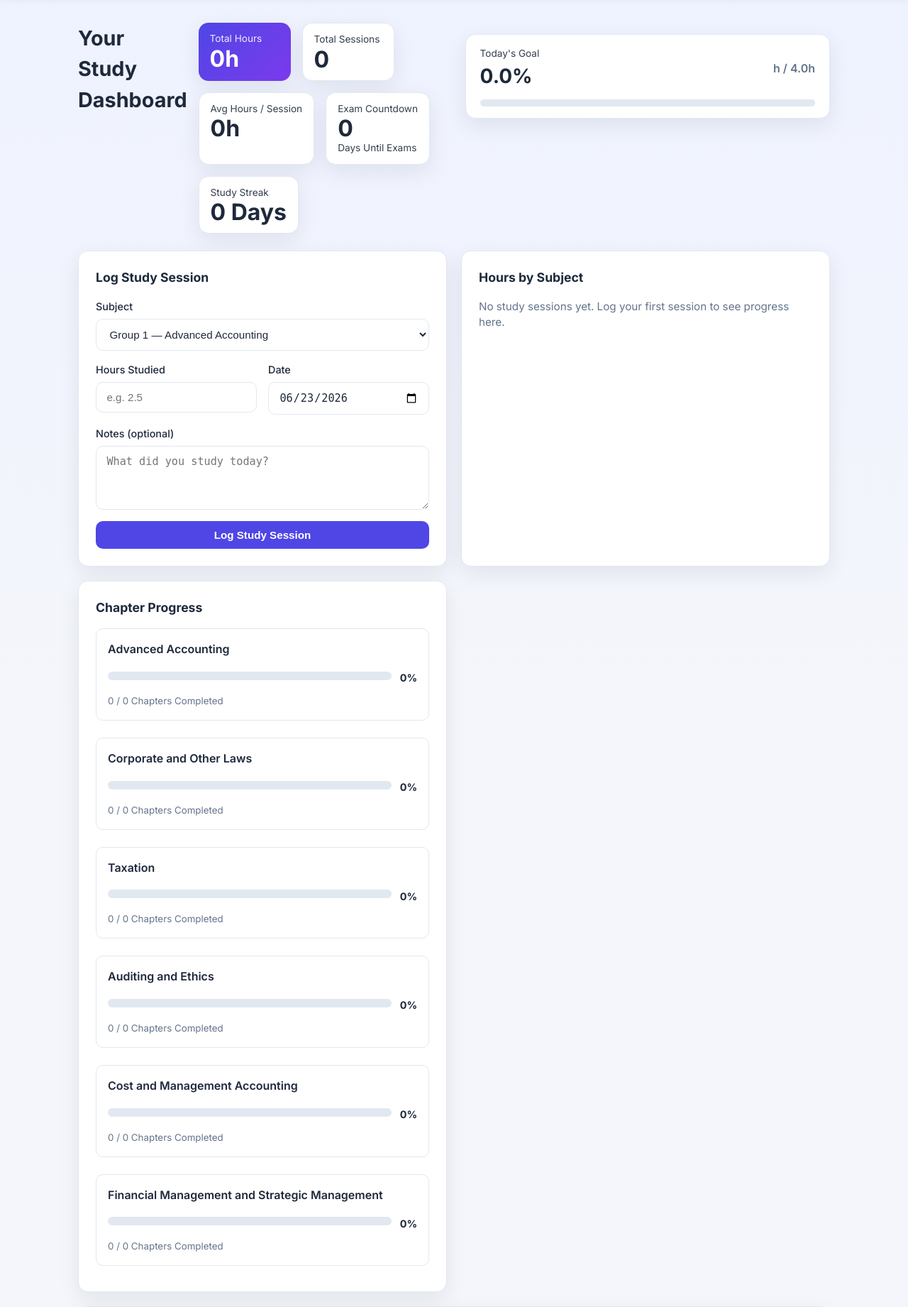
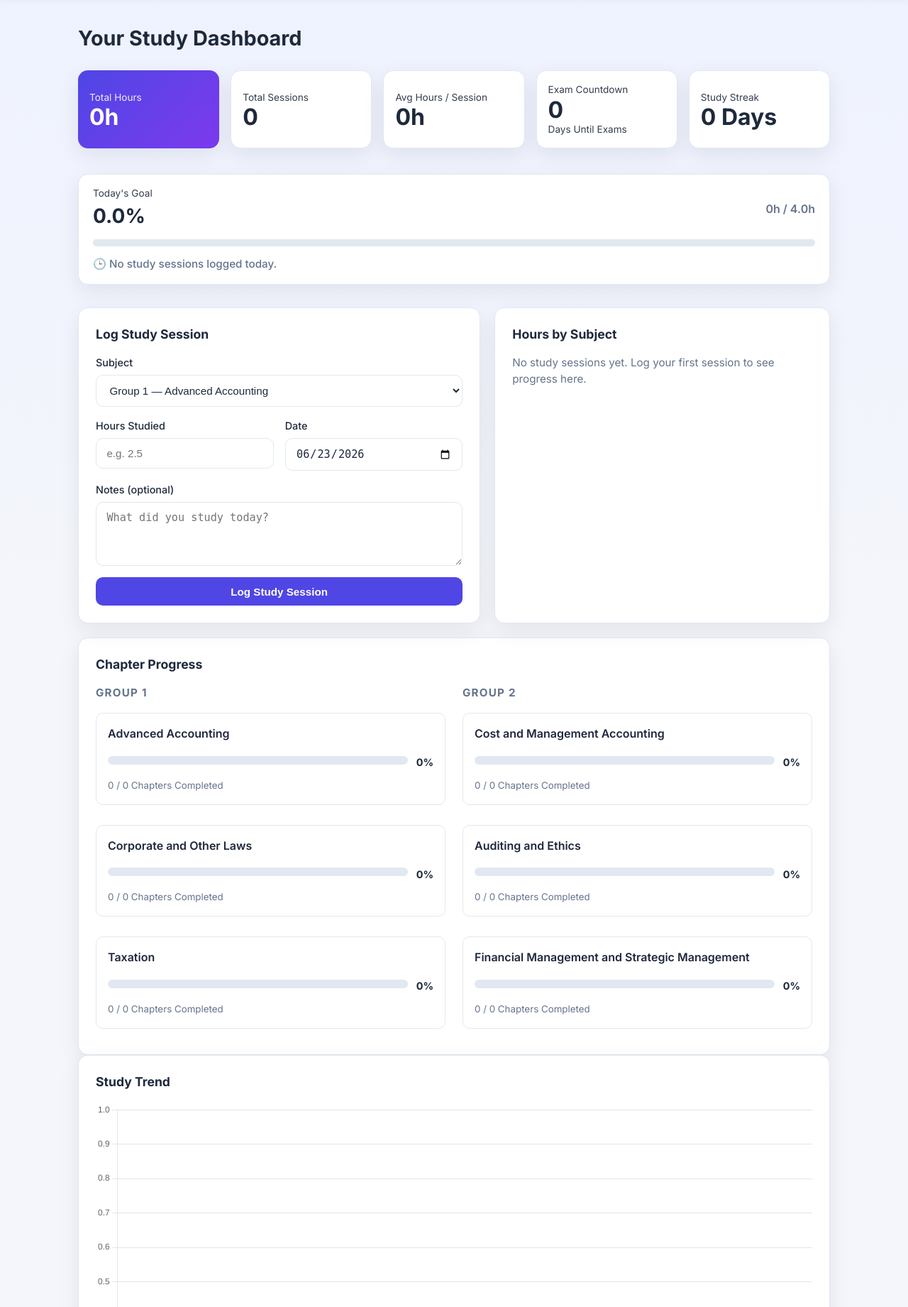
Before and after one commit to tiramisubees/CA-Intermediate-Study-Tracker, a Flask app: page /dashboard in a window 1280 px wide. Shown: the part 80-1921 px from the top of the page at 71% size. Run offline with Flask 3, Linux system fonts and the light colour scheme; the visitor is signed in with stand-in values (Sample User, id 1); data comes from the database, SQL or seed files in the repository; data that the repository does not hold is empty.

Commit message:
Initial commit

```diff
--- a/app/main/routes.py
+++ b/app/main/routes.py
@@ -165,10 +165,56 @@ def dashboard():
                 100
             )
 
-        remaining_hours = max(
-            round(daily_goal - today_hours, 1),
-            0
-        )
+        remaining_hours = max(daily_goal - today_hours, 0)
+
+        if today_hours == 0:
+            goal_message = "🕒 No study sessions logged today."
+
+        elif today_hours >= daily_goal:
+            goal_message = "🎯 Goal achieved! Great job today."
+
+        else:
+           goal_message = f"📚 {remaining_hours:.1f} hours remaining to reach today's goal."
+
+        if today_hours == 0:
+            goal_status = "empty"
+
+        elif today_hours >= daily_goal:
+            goal_status = "achieved"
+
+        else:
+            goal_status = "progress"
+
+    group1_progress = [
+    item for item in subject_progress
+    if item["subject"].group_name == "Group 1"
+    ]
+
+    group1_order = [
+    "Advanced Accounting",
+    "Corporate and Other Laws",
+    "Taxation"
+    ]
+
+    group1_progress.sort(
+        key=lambda item: group1_order.index(item["subject"].name)
+    )
+
+    group2_progress = [
+        item for item in subject_progress
+        if item["subject"].group_name == "Group 2"
+    ]
+
+    group2_order = [
+    "Cost and Management Accounting",
+    "Auditing and Ethics",
+    "Financial Management and Strategic Management"
+    ]
+
+    group2_progress.sort(
+        key=lambda item: group2_order.index(item["subject"].name)
+    )
+
 
     return render_template(
         "main/dashboard.html",
@@ -186,6 +232,10 @@ def dashboard():
         daily_goal=daily_goal,
         goal_percentage=goal_percentage,
         remaining_hours=remaining_hours,
+        goal_message=goal_message,
+        today_hours=today_hours,
+        group1_progress=group1_progress,
+        group2_progress=group2_progress,
     )
 
 @main_bp.route("/subject/<int:subject_id>")
--- a/app/static/css/style.css
+++ b/app/static/css/style.css
@@ -248,10 +248,9 @@ a:hover {
 
 .dashboard-header {
     display: flex;
-    align-items: flex-start;
-    justify-content: space-between;
-    gap: 1rem;
-    margin-bottom: 1.5rem;
+    flex-direction: column;
+    gap: 1.25rem;
+    margin-bottom: 2rem;
 }
 
 .dashboard-header h1 {
@@ -264,9 +263,10 @@ a:hover {
 }
 
 .dashboard-stats {
-    display: flex;
-    flex-wrap: wrap;
+    display: grid;
+    grid-template-columns: repeat(5, 1fr);
     gap: 1rem;
+    width: 100%;
 }
 
 .stat-card {
@@ -277,6 +277,10 @@ a:hover {
     box-shadow: var(--shadow);
     min-width: 130px;
     transition: transform 0.2s ease, box-shadow 0.2s ease;
+    min-height: 110px;
+    display: flex;
+    flex-direction: column;
+    justify-content: center;
 }
 
 
@@ -300,7 +304,7 @@ a:hover {
 
 .dashboard-grid {
     display: grid;
-    grid-template-columns: 1fr 1fr;
+    grid-template-columns: 1.2fr 1fr;
     gap: 1.25rem;
     margin-bottom: 1.25rem;
 }
@@ -324,9 +328,10 @@ a:hover {
 
 .subject-list {
     list-style: none;
-    display: flex;
-    flex-direction: column;
-    gap: 0.75rem;
+    padding: 0;
+    display: grid;
+    grid-template-columns: repeat(3, 1fr);
+    gap: 1rem;
 }
 
 .subject-item {
@@ -470,6 +475,27 @@ a:hover {
     background: var(--surface-hover);
 }
 
+.chapter-groups {
+    display: grid;
+    grid-template-columns: 1fr 1fr;
+    gap: 1.5rem;
+    margin-top: 1rem;
+}
+
+.chapter-group h3 {
+    margin-bottom: 1rem;
+    color: var(--text-muted);
+    font-size: 0.95rem;
+    text-transform: uppercase;
+    letter-spacing: 0.08em;
+}
+
+.chapter-group .subject-list {
+    display: flex;
+    flex-direction: column;
+    gap: 1rem;
+}
+
 .subject-progress {
     margin-bottom: 2rem;
 }
@@ -591,6 +617,11 @@ a:hover {
     padding: 1rem 1.25rem;
 
     box-shadow: var(--shadow);
+    width: 100%;
+    min-height: 140px;
+    display: flex;
+    flex-direction: column;
+    justify-content: center;
 }
 
 .goal-card-percent {
@@ -641,3 +672,86 @@ a:hover {
     width: 160px;
     flex-shrink: 0;
 }
+
+@media (max-width: 1200px) {
+
+    .dashboard-stats {
+        grid-template-columns: repeat(3, 1fr);
+    }
+
+}
+
+@media (max-width: 768px) {
+
+    .dashboard-stats {
+        grid-template-columns: repeat(2, 1fr);
+    }
+
+}
+
+@media (max-width: 480px) {
+
+    .dashboard-stats {
+        grid-template-columns: 1fr;
+    }
+
+}
+
+.goal-message {
+    margin-top: 0.9rem;
+
+    font-size: 0.95rem;
+    font-weight: 500;
+
+    color: var(--text-muted);
+}
+
+.goal-achieved {
+    color: var(--primary);
+    font-weight: 600;
+}
+
+.goal-progress {
+    color: var(--primary);
+}
+
+.goal-empty {
+    color: var(--text-muted);
+}
+
+.chapter-search {
+    margin: 1.5rem 0 1rem;
+}
+
+.chapter-search {
+    margin: 1.5rem 0;
+}
+
+.chapter-search input {
+    width: 100%;
+    padding: 0.9rem 1rem;
+
+    border: 1px solid var(--border-color);
+    border-radius: 12px;
+
+    background: var(--surface);
+    color: var(--text);
+
+    font-size: 0.95rem;
+}
+
+@media (max-width: 768px) {
+
+    .subject-list {
+        grid-template-columns: 1fr;
+    }
+
+}
+
+@media (max-width: 768px) {
+
+    .chapter-groups {
+        grid-template-columns: 1fr;
+    }
+
+}
--- a/app/templates/main/dashboard.html
+++ b/app/templates/main/dashboard.html
@@ -71,6 +71,11 @@
                 ></div>
             </div>
 
+            <p class="goal-message">
+                {{ goal_message }}
+            </p>
+
+
         </div>
     </header>
 
@@ -137,21 +142,29 @@
                 <p class="empty-state">No study sessions yet. Log your first session to see progress here.</p>
             {% endif %}
         </section>
+        </div>
+
         <section class="panel">
             <h2>Chapter Progress</h2>
 
+            <div class="chapter-groups">
+
+                <div class="chapter-group">
+
+                    <h3>Group 1</h3>
+
                     <ul class="subject-list">
 
-                {% for item in subject_progress %}
+                        {% for item in group1_progress %}
 
                         <li class="progress-card">
 
-                    <a
-                        href="{{ url_for('main.subject_detail',
+                            <a href="{{ url_for('main.subject_detail',
                             subject_id=item.subject.id) }}"
-                        class="subject-name"
-                    >
+                            class="subject-name">
+
                                 {{ item.subject.name }}
+
                             </a>
 
                             <div class="progress-row">
@@ -179,8 +192,57 @@
                         {% endfor %}
 
                     </ul>
+
+                </div>
+
+                <div class="chapter-group">
+
+                    <h3>Group 2</h3>
+
+                    <ul class="subject-list">
+
+                        {% for item in group2_progress %}
+
+                        <li class="progress-card">
+
+                            <a href="{{ url_for('main.subject_detail',
+                            subject_id=item.subject.id) }}"
+                            class="subject-name">
+
+                                {{ item.subject.name }}
+
+                            </a>
+
+                            <div class="progress-row">
+
+                                <div class="progress-bar-bg">
+                                    <div
+                                        class="progress-bar-fill"
+                                        style="width: {{ item.percentage }}%;"
+                                    ></div>
+                                </div>
+
+                                <span class="progress-text">
+                                    {{ item.percentage }}%
+                                </span>
+
+                            </div>
+
+                            <small class="chapter-count">
+                                {{ item.completed }} / {{ item.total }}
+                                Chapters Completed
+                            </small>
+
+                        </li>
+
+                        {% endfor %}
+
+                    </ul>
+
+                </div>
+
+            </div>
     </section>
-    </div>
 
     <section class="panel panel-wide">
         <h2>Study Trend</h2>
```
Also changed, not shown: app/templates/main/subject_detail.html (+41 -1 lines), 1 other file. Lines whose indentation alone changed are shown as unchanged.
